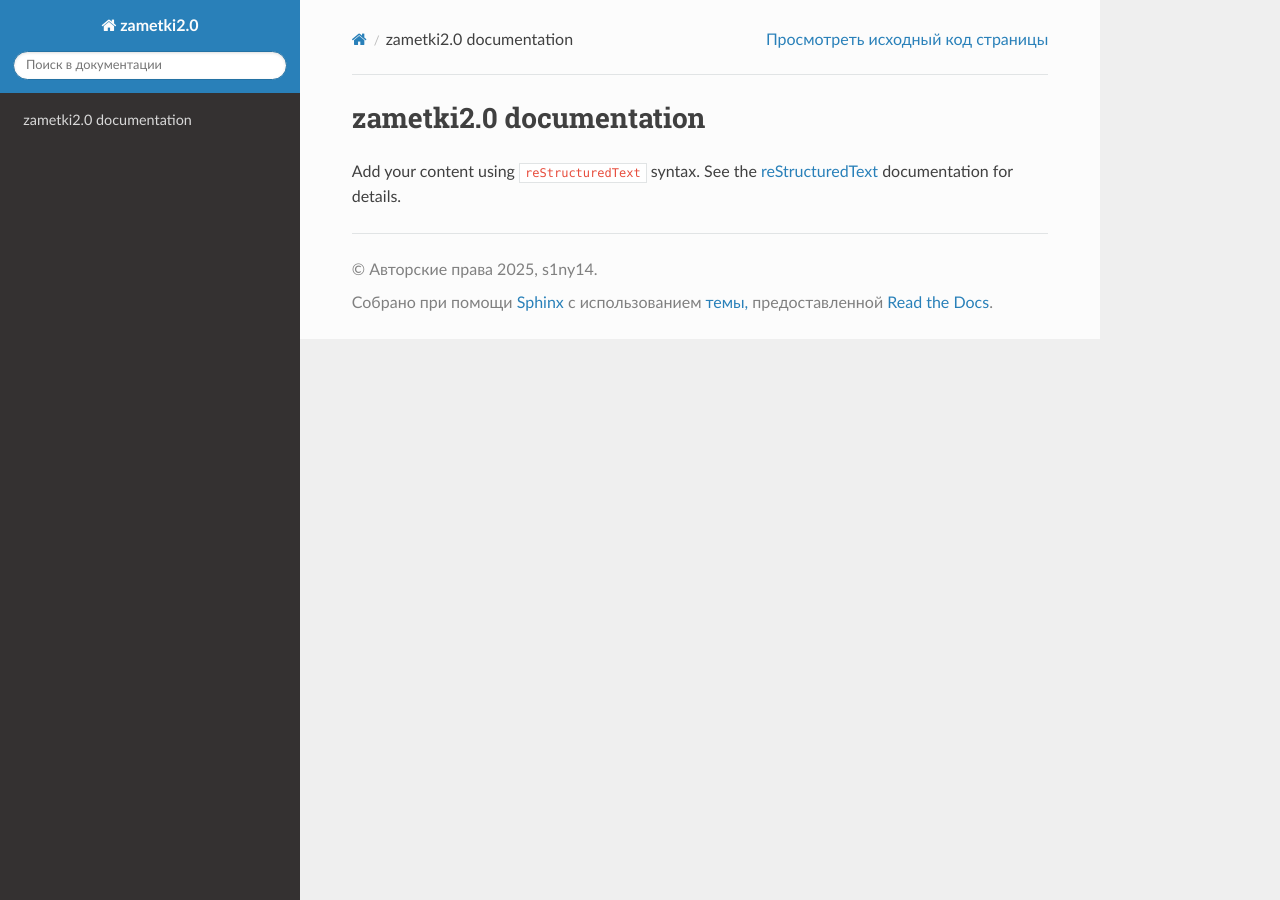
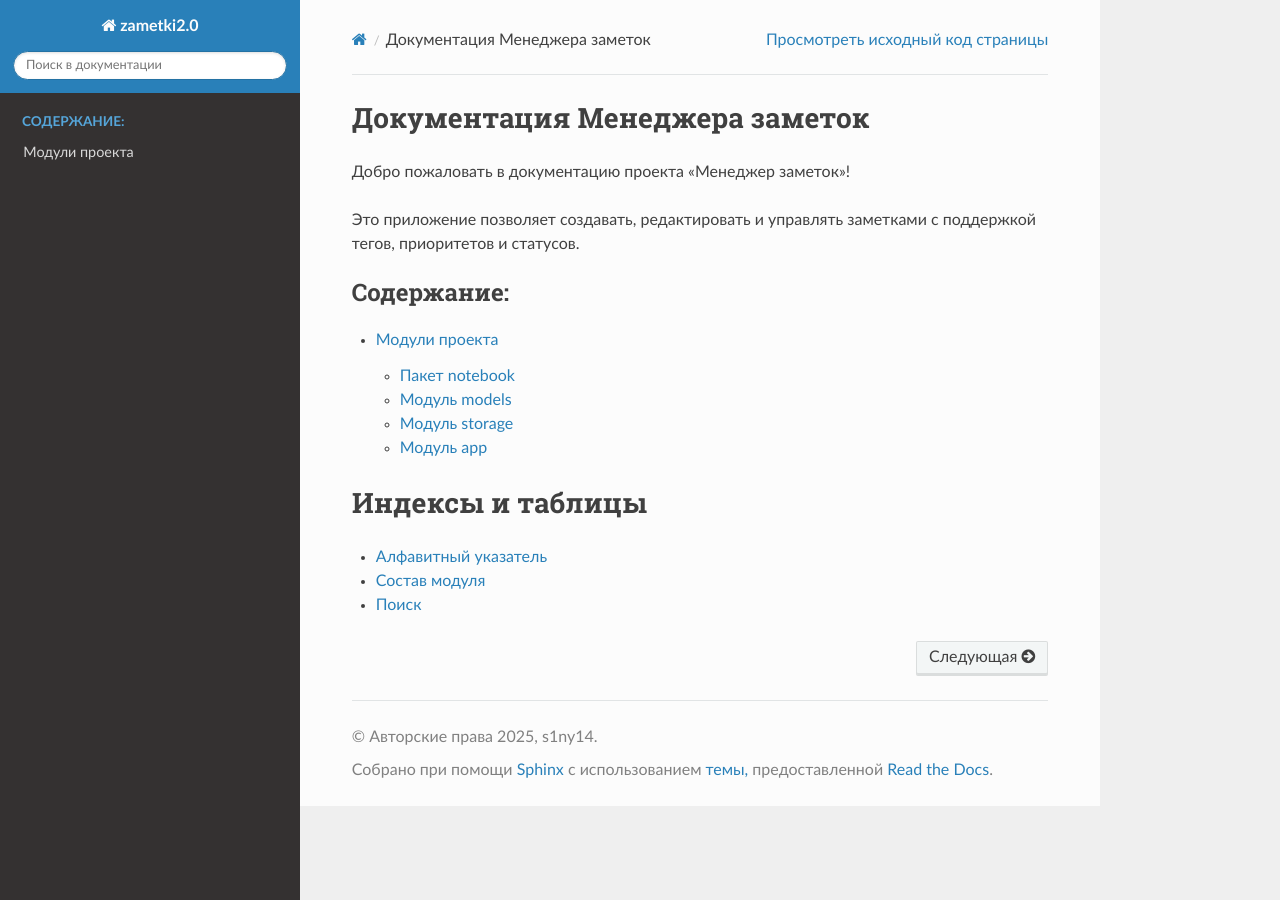
Before and after one commit to s1ny14/zametki2.0, a Sphinx documentation site: the page built from docs/source/index.rst, in a window 1280 px wide. Built offline with Sphinx 7.4.7 and the Read the Docs theme 3.1.0, drawn with Linux system fonts in a browser that asks for light colours; the version number could not be read and is left out.

Commit message:
создание файла modules и его заполнение

```diff
--- a/docs/source/index.rst
+++ b/docs/source/index.rst
@@ -1,16 +1,19 @@
-.. zametki2.0 documentation master file, created by
-   sphinx-quickstart on Wed Nov 12 19:08:45 2025.
-   You can adapt this file completely to your liking, but it should at least
-   contain the root `toctree` directive.
+Документация Менеджера заметок
+==============================
 
-zametki2.0 documentation
-========================
+Добро пожаловать в документацию проекта "Менеджер заметок"!
 
-Add your content using ``reStructuredText`` syntax. See the
-`reStructuredText <https://www.sphinx-doc.org/en/master/usage/restructuredtext/index.html>`_
-documentation for details.
-
+Это приложение позволяет создавать, редактировать и управлять заметками с поддержкой тегов, приоритетов и статусов.
 
 .. toctree::
    :maxdepth: 2
-   :caption: Contents:
+   :caption: Содержание:
+
+   modules
+
+Индексы и таблицы
+=================
+
+* :ref:`genindex`
+* :ref:`modindex`
+* :ref:`search`
--- /dev/null
+++ b/docs/source/modules.rst
@@ -0,0 +1,39 @@
+Модули проекта
+==============
+
+.. automodule:: main
+   :members:
+   :undoc-members:
+   :show-inheritance:
+
+Пакет notebook
+--------------
+
+.. automodule:: notebook
+   :members:
+   :undoc-members:
+   :show-inheritance:
+
+Модуль models
+-------------
+
+.. automodule:: notebook.models
+   :members:
+   :undoc-members:
+   :show-inheritance:
+
+Модуль storage
+--------------
+
+.. automodule:: notebook.storage
+   :members:
+   :undoc-members:
+   :show-inheritance:
+
+Модуль app
+----------
+
+.. automodule:: gui.app
+   :members:
+   :undoc-members:
+   :show-inheritance:
```
